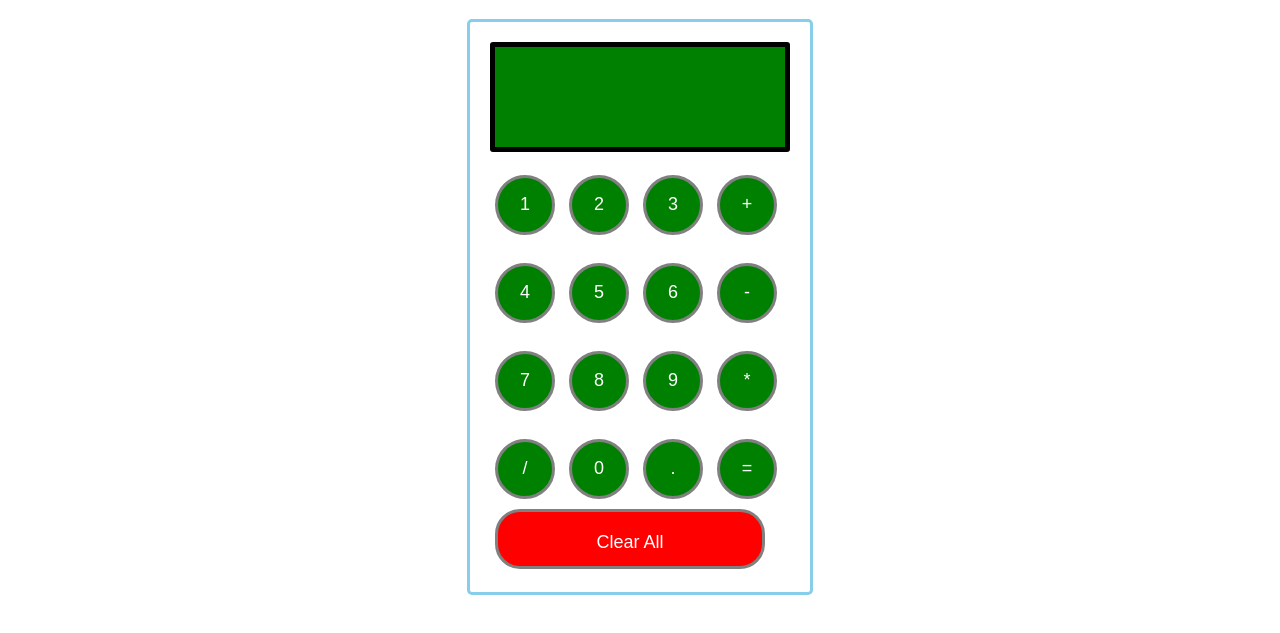
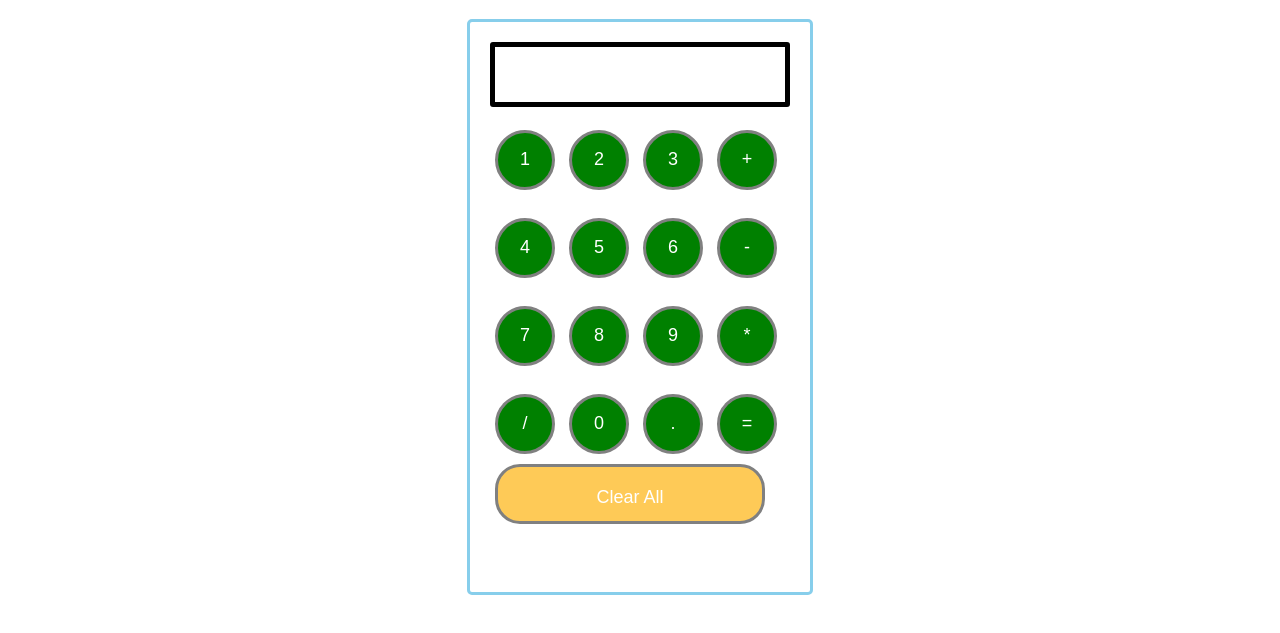
Before and after one commit to YonahHR/PWA_Workshop, a plain HTML site: page index.html in a window 1280 px wide. Both pictures are taken after a click on the button "Clear All". Shown: the part 105-738 px from the top of the page. Drawn offline with Linux system fonts and the light colour scheme.

Commit message:
Update index.html
Color changing buttons

```diff
--- a/index.html
+++ b/index.html
@@ -16,9 +16,10 @@ h1 {
 #clear {
     width: 270px;
     border: 3px solid gray;
-    border-radius: 25px;   /* keep it pill-shaped */
+    border-radius: 25px;
     padding: 20px;
     background-color: red;
+    transition: background-color 0.3s ease;
 }
 
 .formstyle
@@ -33,16 +34,17 @@ padding: 20px;
 
 
 
-input {
-    width: 60px;       /* make width & height same for round shape */
+input[type="button"] {
+    width: 60px;
     height: 60px;
     background-color: green;
     color: white;
     border: 3px solid gray;
-    border-radius: 50%;   /* makes buttons round */
+    border-radius: 50%;
     margin: 5px;
     font-size: 18px;
     cursor: pointer;
+    transition: background-color 0.3s ease;  /* smooth effect */
 }
 
 
@@ -99,4 +101,20 @@ border: 5px solid black;
 </form>
 </div>
 </body>
+  <script>
+function randomColor() {
+    const colors = ["#ff6b6b", "#feca57", "#1dd1a1", "#54a0ff", "#5f27cd", "#10ac84", "#ee5253", "#ff9f43"];
+    return colors[Math.floor(Math.random() * colors.length)];
+}
+
+// Attach event to all calculator buttons
+document.addEventListener("DOMContentLoaded", () => {
+    const buttons = document.querySelectorAll('input[type="button"]');
+    buttons.forEach(btn => {
+        btn.addEventListener("click", () => {
+            btn.style.backgroundColor = randomColor();
+        });
+    });
+});
+</script>
 </html>
```
